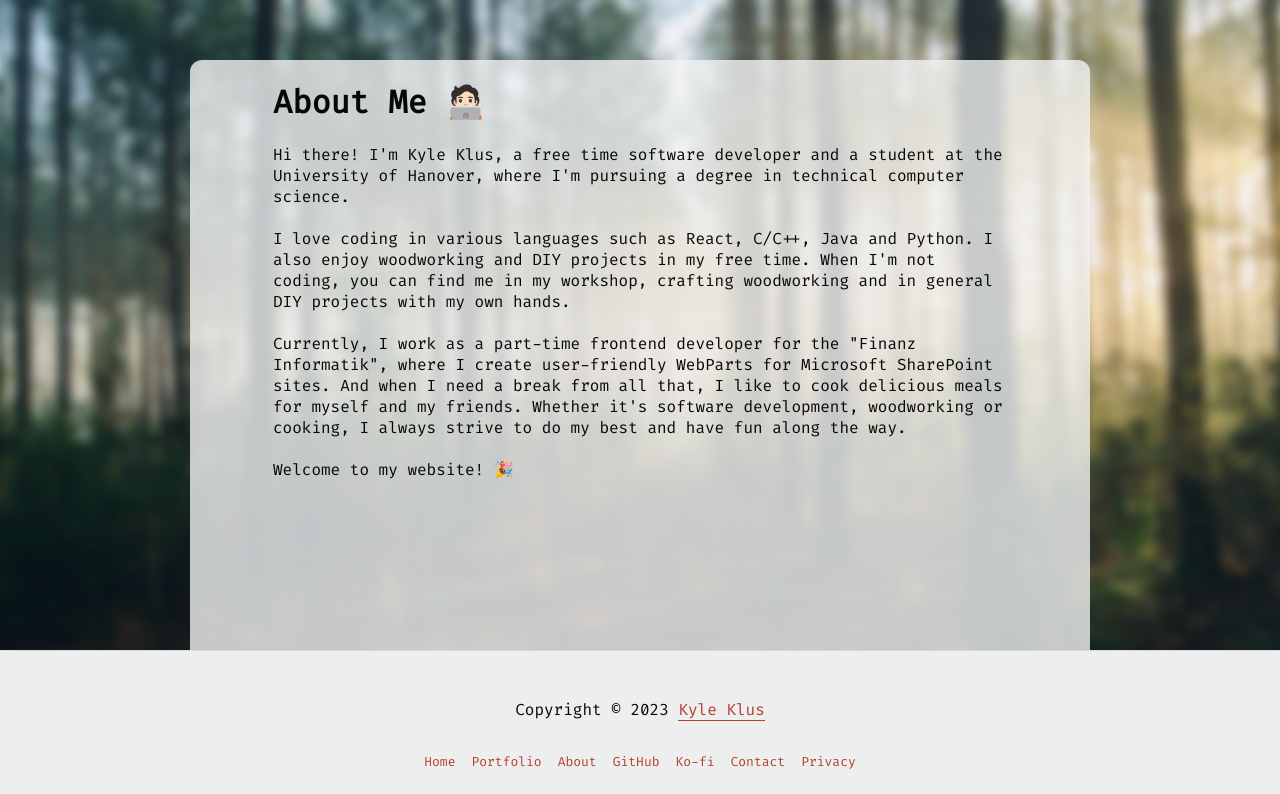
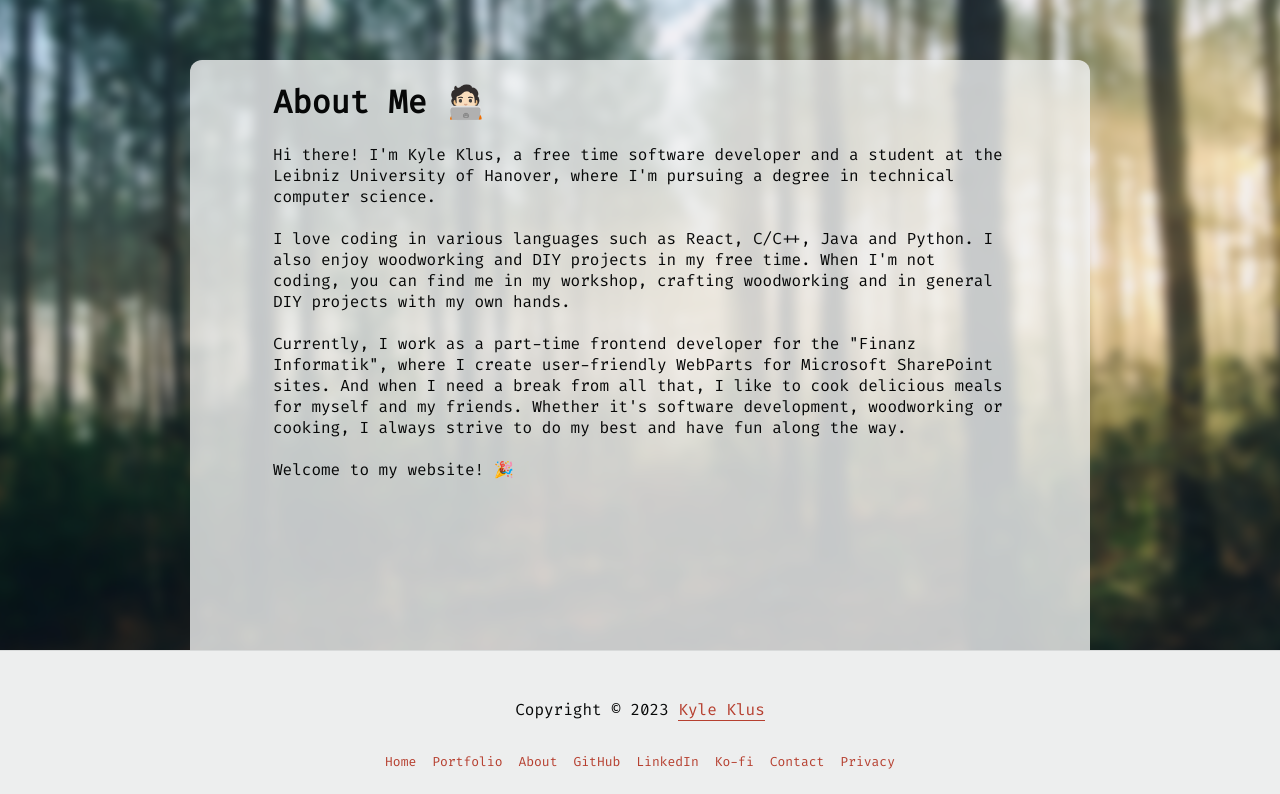
Before and after one commit to KyleKlus/KyleKlus.github.io, a Next.js app: page / in a window 1280 px wide. Shown: the part 2088-2882 px from the top of the page. Built offline with nearby package versions, Linux system fonts and the light colour scheme.

Commit message:
- Added LinkedIn account

```diff
--- a/src/pages/index.tsx
+++ b/src/pages/index.tsx
@@ -209,7 +209,7 @@ export default function Home() {
               <br />
               <h1 >About Me 🧑🏻‍💻</h1>
               <br />
-              <p>Hi there! I&apos;m Kyle Klus, a free time software developer and a student at the University of Hanover, where I&apos;m pursuing a degree in technical computer science.</p>
+              <p>Hi there! I&apos;m Kyle Klus, a free time software developer and a student at the Leibniz University of Hanover, where I&apos;m pursuing a degree in technical computer science.</p>
               <br />
               <p>I love coding in various languages such as React, C/C++, Java and Python. I also enjoy woodworking and DIY projects in my free time. When I&apos;m not coding, you can find me in my workshop, crafting woodworking and in general DIY projects with my own hands.</p>
               <br />
@@ -236,6 +236,7 @@ export default function Home() {
             displayText="About"
           />
           <Link href={'https://github.com/MajorEnkidu'} className={footerStyles.footerNavLink}>GitHub</Link>
+          <Link href={'https://www.linkedin.com/in/kyle-klus-9a2588275'} className={footerStyles.footerNavLink}>LinkedIn</Link>
           <Link href={'https://ko-fi.com/majorenkidu'} className={footerStyles.footerNavLink}>Ko-fi</Link>
           <Link href={'mailto:kyle.klus.2@gmail.com'} className={footerStyles.footerNavLink}>Contact</Link>
           <NavLink
--- a/src/pages/privacy.tsx
+++ b/src/pages/privacy.tsx
@@ -210,6 +210,7 @@ export default function PrivacyPage() {
             displayText="About"
           />
           <Link href={'https://github.com/MajorEnkidu'} className={footerStyles.footerNavLink}>GitHub</Link>
+          <Link href={'https://www.linkedin.com/in/kyle-klus-9a2588275'} className={footerStyles.footerNavLink}>LinkedIn</Link>
           <Link href={'https://ko-fi.com/majorenkidu'} className={footerStyles.footerNavLink}>Ko-fi</Link>
           <Link href={'mailto:kyle.klus.2@gmail.com'} className={footerStyles.footerNavLink}>Contact</Link>
           <NavLink
--- a/src/pages/projects.tsx
+++ b/src/pages/projects.tsx
@@ -122,6 +122,7 @@ export default function Home() {
             displayText="About"
           />
           <Link href={'https://github.com/MajorEnkidu'} className={footerStyles.footerNavLink}>GitHub</Link>
+          <Link href={'https://www.linkedin.com/in/kyle-klus-9a2588275'} className={footerStyles.footerNavLink}>LinkedIn</Link>
           <Link href={'https://ko-fi.com/majorenkidu'} className={footerStyles.footerNavLink}>Ko-fi</Link>
           <Link href={'mailto:kyle.klus.2@gmail.com'} className={footerStyles.footerNavLink}>Contact</Link>
           <NavLink
```
